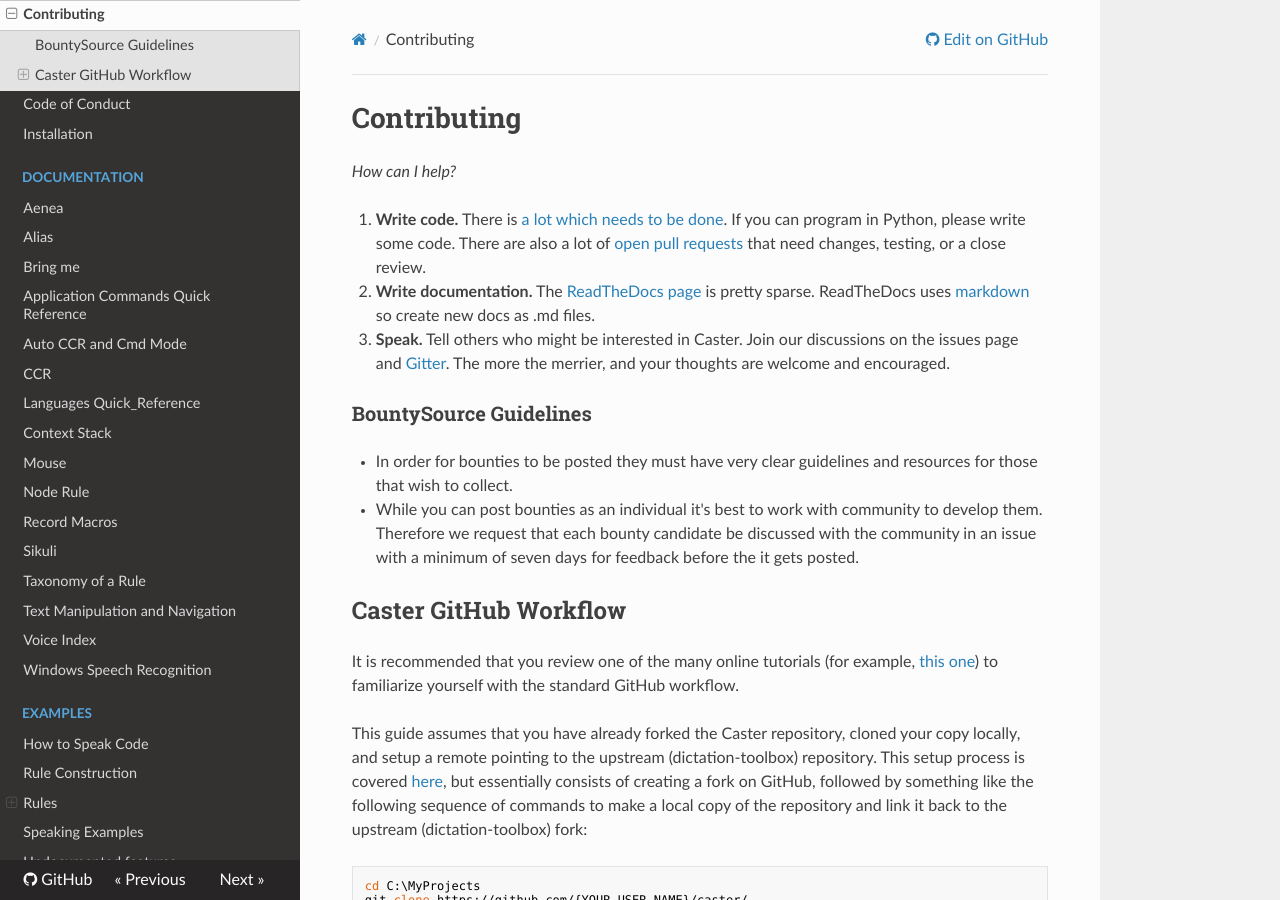
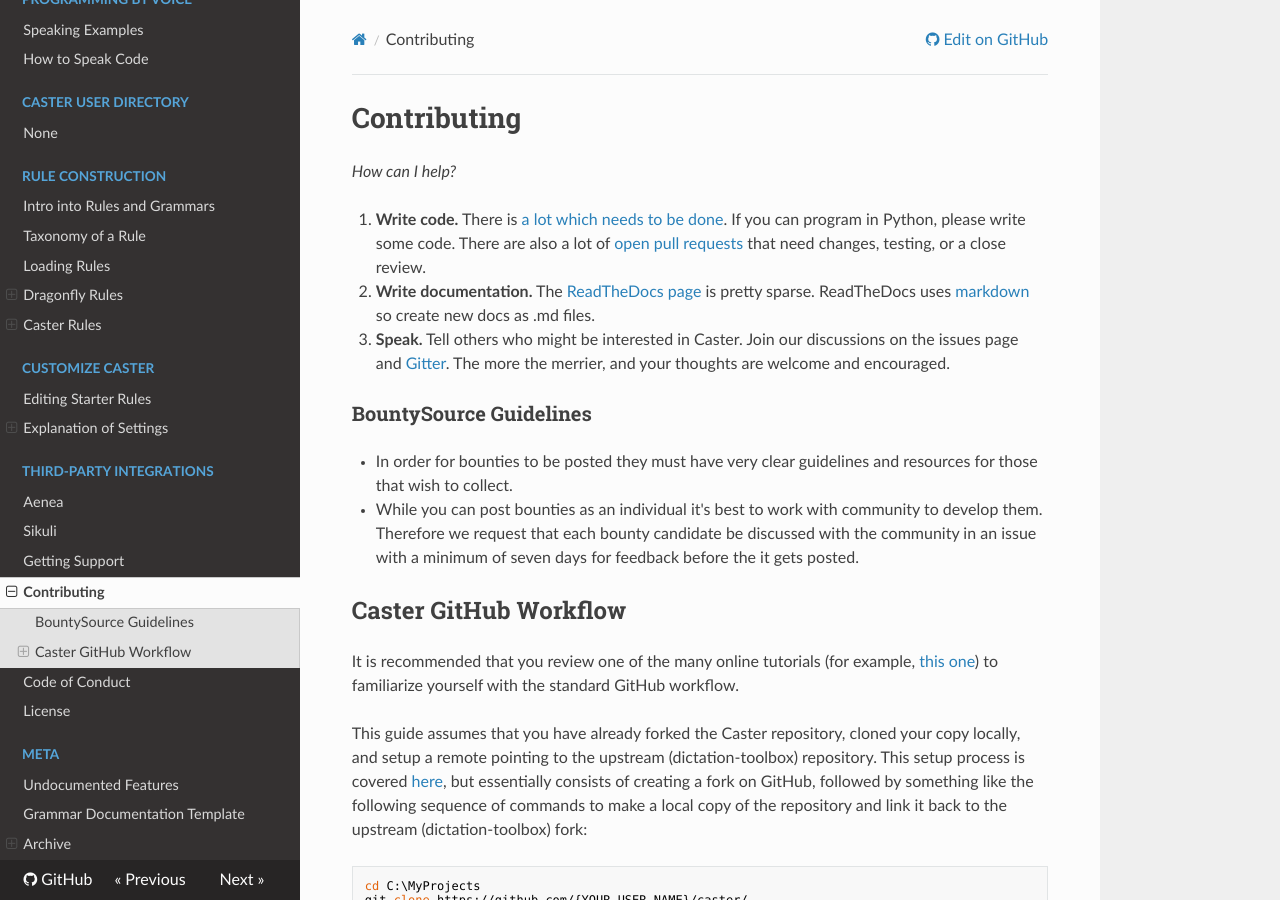
Before and after one commit to dictation-toolbox/Caster, an MkDocs documentation site: the page built from docs/Contributing.md, in a window 1280 px wide and 900 px high. Built offline with MkDocs 1.6.1, drawn with Linux system fonts in a browser that asks for light colours; nearby versions of some CDN libraries; comment, search, counter and statistics services are not loaded; part of the change alters nothing that is shown.

Commit message:
Restructured mkdocs.yml with new content

```diff
--- a/mkdocs.yml
+++ b/mkdocs.yml
@@ -18,34 +18,59 @@ theme:
 
 nav:
     - Home: README.md
-    - Getting Started: CasterQuickReference.md
-    - License: LICENSE.md
+    - "Caster FAQ": readthedocs/meta/Caster_FAQ.md
+    - Getting Started:
+        - "Getting Started Overview": readthedocs/Getting_Started/Getting_Started_Overview.md
+        - "Choose Speech Recognition Engine": readthedocs/Getting_Started/Choose_Recognition_Engine.md
+    - Installation:
+        - 'Dragon NaturallySpeaking': readthedocs/Installation/Dragon_NaturallySpeaking.md
+        - 'Kaldi': readthedocs/Installation/Kaldi.md
+        - 'Windows Speech Recognition': readthedocs/Installation/Windows_Speech_Recognition.md
+    - Caster Commands:
+        - 'Using Voice Commands': readthedocs/Caster_Commands/Using_Voice_Commands.md
+        - 'Application Commands Reference': readthedocs/Caster_Commands/Application_Commands_Quick_Reference.md
+        - 'Caster Core Reference': readthedocs/Caster_Commands/CasterQuickReference.md
+        - 'Languages Reference': readthedocs/Caster_Commands/CCR_languages_Quick_Reference.md
+        - 'Text Manipulation and Navigation': readthedocs/Caster_Commands/Text_Manipulation.md
+        - 'Mouse': readthedocs/Caster_Commands/Mouse.md
+        - 'Record Macros': readthedocs/Caster_Commands/Record_Macros.md
+        - 'Alias': readthedocs/Caster_Commands/Alias.md
+        - 'Bring Me': readthedocs/Caster_Commands/Bringme.md
+    - Programming By Voice:
+        - 'Speaking Examples': readthedocs/Getting_Started/How_to_Speak_Code/How_to_Speak_Code_Intro.md
+        - 'How to Speak Code': readthedocs/Getting_Started/How_to_Speak_Code/Speaking/Examples.md
+    - Caster User Directory:
+        - readthedocs/User_Dir/Caster_User_Dir.md
+    - Rule Construction:
+        - 'Intro into Rules and Grammars': readthedocs/Rule_Construction/Intro_Into_Rules_and_Grammars.md
+        - 'Taxonomy of a Rule': readthedocs/Rule_Construction/Taxonomy_of_a_Rule.md
+        - 'Loading Rules': readthedocs/Rule_Construction/Rule_Construction.md
+        - Dragonfly Rules:
+            - 'Dragonfly Rules': readthedocs/Rule_Construction/Dragonfly_Rules/Dragonfly_Rules.md
+            - 'Sample File': readthedocs/Rule_Construction/Dragonfly_Rules/Sample_File.md
+        - Caster Rules:
+            - 'Caster Rules': readthedocs/Rule_Construction/Caster_Rules/Caster_Rules.md
+            - 'CCR': readthedocs/Rule_Construction/Caster_Rules/CCR.md
+            - 'Context Stack': readthedocs/Rule_Construction/Caster_Rules/ContextStack.md
+            - 'Node Rule': readthedocs/Rule_Construction/Caster_Rules/NodeRule.md
+    - Customize Caster:
+        - 'Editing Starter Rules': "readthedocs/Customize_Caster/Customizing_Starter_Rules.md"
+        - Explanation of Settings:
+            - 'Rules': readthedocs/Caster_Settings/rules.md
+            - 'Caster Settings': readthedocs/Caster_Settings/settings.md
+            - 'Companion Config': readthedocs/Caster_Settings/companion_config.md
+            - 'Hooks': readthedocs/Caster_Settings/hooks.md
+            - 'Transformers': readthedocs/Caster_Settings/transformers.md
+    - Third-party Integrations:
+        - 'Aenea':  readthedocs/Third-party_Integrations/Aenea.md
+        - 'Sikuli': readthedocs/Third-party_Integrations/Sikuli.md
+    - Getting Support: readthedocs/meta/Getting_Support.md
     - Contributing: Contributing.md
     - Code of Conduct: CODE_OF_CONDUCT.md
-    - Installation: Installation.md
-    - Documentation:
-        - Aenea: readthedocs/Aenea.md
-        - Alias: readthedocs/Alias.md
-        - Bring me: readthedocs/Bringme.md
-        - Application Commands Quick Reference: readthedocs/Application_Commands_Quick_Reference.md
-        - Auto CCR and Cmd Mode: readthedocs/Auto_CCR_and_Cmd-Mode.md
-        - CCR: readthedocs/CCR.md
-        - 'Languages Quick_Reference': readthedocs/CCR_languages_Quick_Reference.md
-        - 'Context Stack': readthedocs/ContextStack.md
-        - 'Mouse': readthedocs/Mouse.md
-        - 'Node Rule': readthedocs/NodeRule.md
-        - 'Record Macros': readthedocs/Record_Macros.md
-        - 'Sikuli': readthedocs/Sikuli.md
-        - 'Taxonomy of a Rule': readthedocs/Taxonomy_of_a_Rule.md
-        - 'Text Manipulation and Navigation': readthedocs/Text_Manipulation.md
-        - 'Voice Index': readthedocs/Voice_Index.md
-        - 'Windows Speech Recognition': readthedocs/Windows_Speech_Recognition.md
-    - 'Examples':
-        - 'How to Speak Code': readthedocs/Examples/How_to_Speak_Code.md
-        - 'Rule Construction': readthedocs/Examples/Rule_Construction.md
-        - Rules:
-            - 'Caster Rules': readthedocs/Examples/rules/Caster_Rules.md
-            - 'Dragonfly Rules': readthedocs/Examples/rules/Dragonfly_Rules.md
-            - 'Old Sample File': readthedocs/Examples/rules/Old_Sample_File.md
-        - Speaking Examples: readthedocs/Examples/Speaking/Examples.md
-    - Undocumented features: readthedocs/meta/Undocumented_Features.md
+    - License: LICENSE.md
+    - Meta:
+        - 'Undocumented Features': readthedocs/meta/Undocumented_Features.md
+        - 'Grammar Documentation Template': readthedocs/meta/GRAMMAR_DOCUMENTATION_TEMPLATE.md
+        - Archive:
+            - readthedocs/meta/Archive/RuleFilters.md
+            - readthedocs/meta/Archive/Windows_Speech_Recognition.md
```
